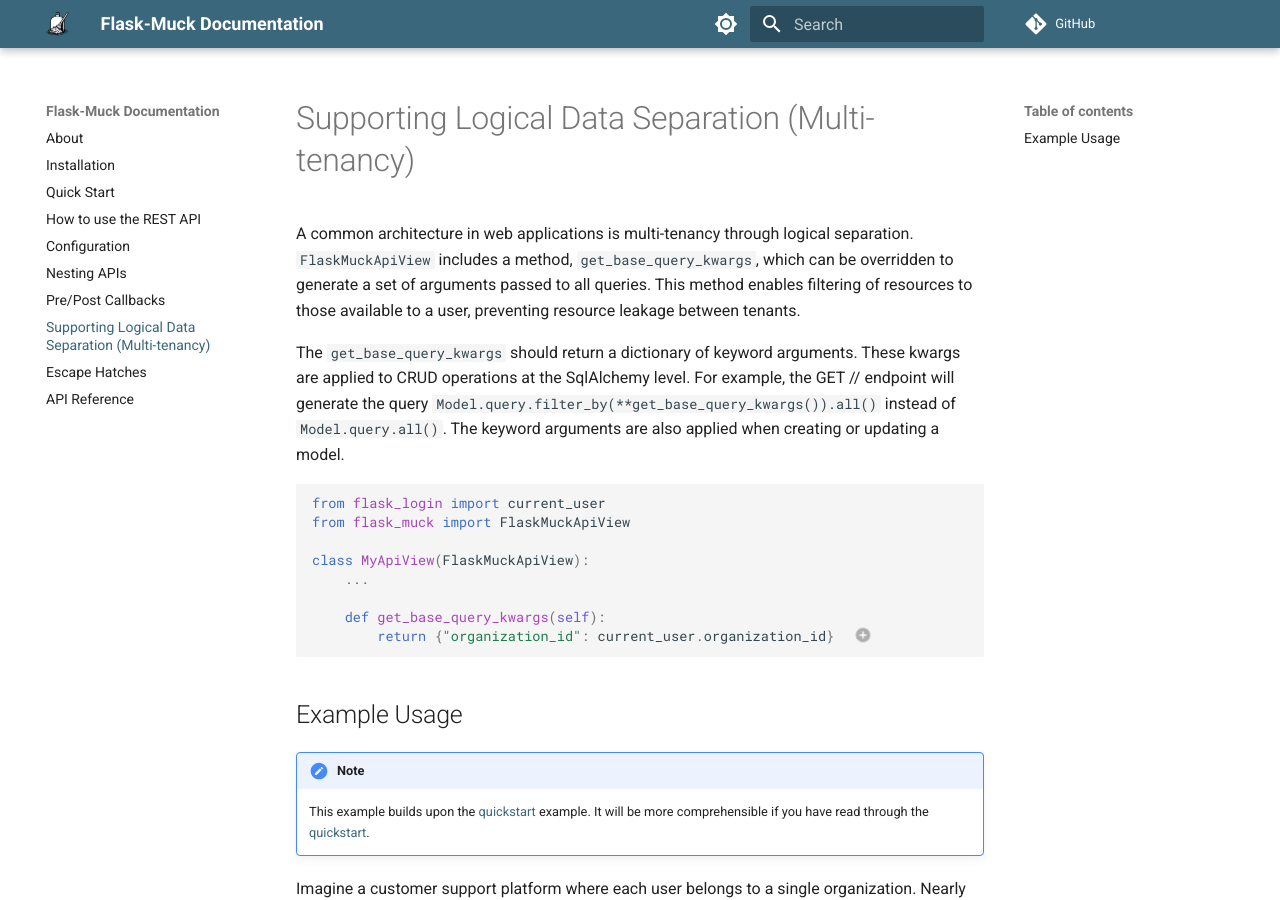
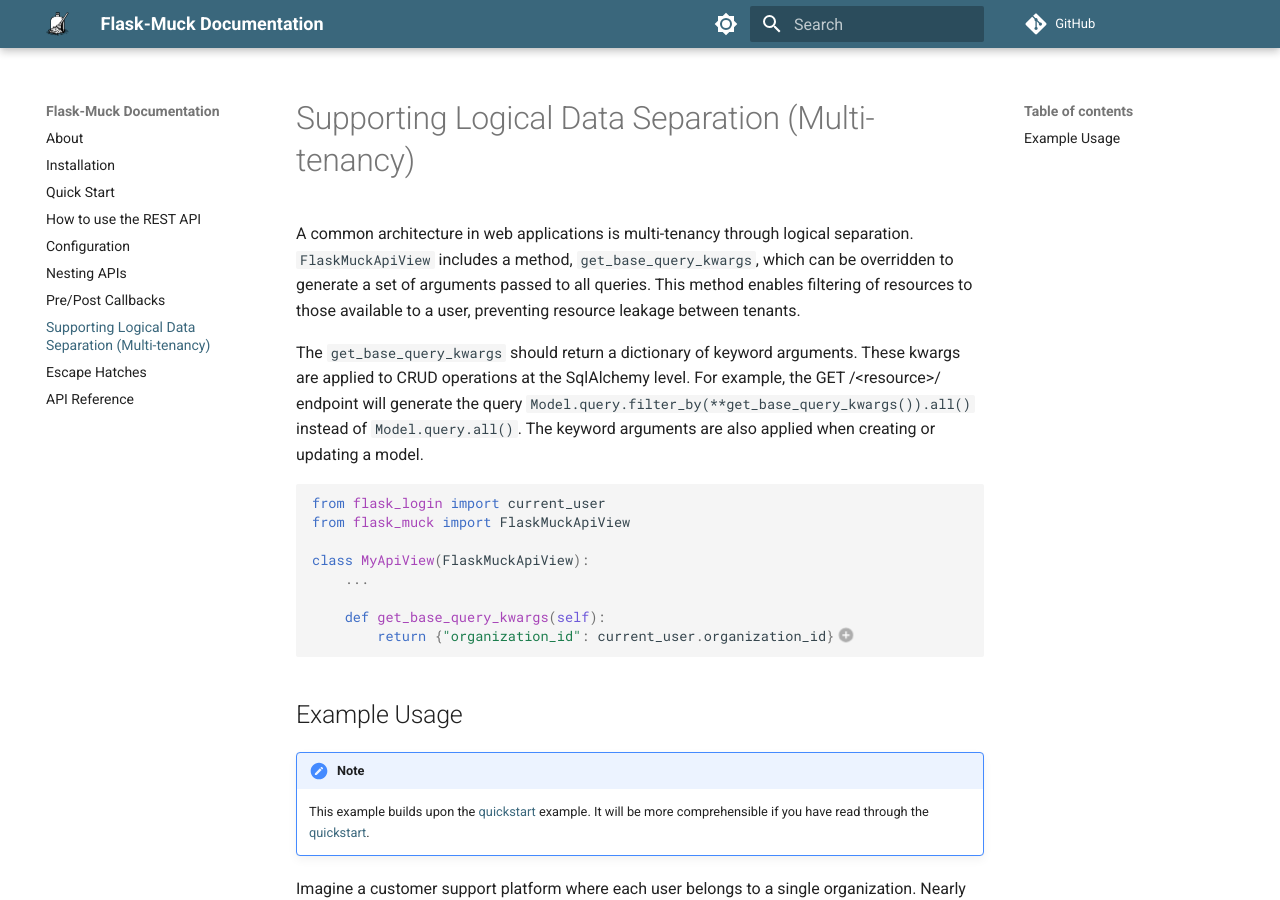
Before and after one commit to dtiesling/flask-muck, an MkDocs documentation site: the page built from docs/docs/logical_separation.md, in a window 1280 px wide and 900 px high. Built offline with MkDocs 1.6.1 and Material for MkDocs 9.7.7, drawn with Linux system fonts in a browser that asks for light colours; comment, search, counter and statistics services are not loaded.

````diff
--- a/docs/docs/logical_separation.md
+++ b/docs/docs/logical_separation.md
@@ -2,7 +2,7 @@
 
 A common architecture in web applications is multi-tenancy through logical separation. `FlaskMuckApiView` includes a method, `get_base_query_kwargs`, which can be overridden to generate a set of arguments passed to all queries. This method enables filtering of resources to those available to a user, preventing resource leakage between tenants.
 
-The `get_base_query_kwargs` should return a dictionary of keyword arguments. These kwargs are applied to CRUD operations at the SqlAlchemy level. For example, the GET /<resource>/ endpoint will generate the query `Model.query.filter_by(**get_base_query_kwargs()).all()` instead of `Model.query.all()`. The keyword arguments are also applied when creating or updating a model.
+The `get_base_query_kwargs` should return a dictionary of keyword arguments. These kwargs are applied to CRUD operations at the SqlAlchemy level. For example, the GET /<resource\>/ endpoint will generate the query `Model.query.filter_by(**get_base_query_kwargs()).all()` instead of `Model.query.all()`. The keyword arguments are also applied when creating or updating a model.
 
 ```python
 from flask_login import current_user
@@ -12,7 +12,7 @@ class MyApiView(FlaskMuckApiView):
     ...
 
     def get_base_query_kwargs(self):
-        return {"organization_id": current_user.organization_id}  # (1)!
+        return {"organization_id": current_user.organization_id}#(1)!
 ```
 
 1. Assumes the resource has an `organization_id` column and it will be filtered by the current user's organization ID.
@@ -67,7 +67,7 @@ class BaseApiView(FlaskMuckApiView):
 
 class OrganizationResourceApiView(BaseApiView):
     def get_base_query_kwargs(self):
-        return {"organization_id": current_user.organization_id}  # (2)!
+        return {"organization_id": current_user.organization_id}#(2)!
 ```
 
 1. Flask-Login enforces user authentication by adding the `login_required` decorator.
````
Also changed, not shown: docs/docs/callbacks.md (+5 -5 lines), docs/docs/escape_hatches.md (+1 -1 lines), docs/docs/quickstart.md (+2 -2 lines).
